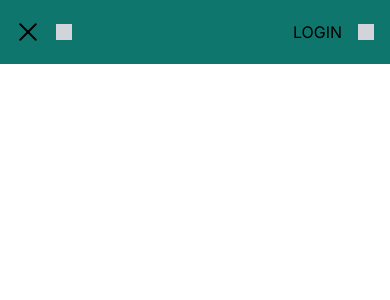
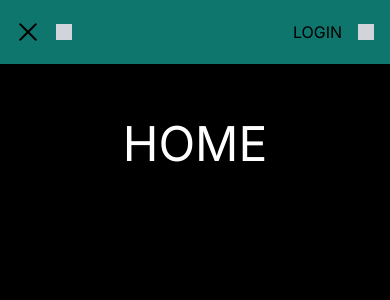
Before and after one commit to justinkwanchan/swing-schedule-front-end, a Next.js app: page / in a window 390 px wide. Both pictures are taken after a click on the button 28 px from the left and 32 px from the top of the page. Shown: the top 300 px of the page. Built offline with nearby package versions, Linux system fonts and the light colour scheme.

Commit message:
Refactor desktop and mobile navbars

```diff
--- /dev/null
+++ b/src/app/components/navigation/index.tsx
@@ -0,0 +1,18 @@
+import { useState } from 'react';
+import MobileNav from './mobile-nav';
+import Navbar from './navbar';
+
+export default function Navigation() {
+  const [isOpen, setIsOpen] = useState(false);
+
+  const toggleOpen = () => {
+    setIsOpen(!isOpen);
+  };
+
+  return (
+    <>
+      <MobileNav isOpen={isOpen} />
+      <Navbar isOpen={isOpen} toggleOpen={toggleOpen} />
+    </>
+  );
+}
--- /dev/null
+++ b/src/app/components/navigation/mobile-nav/index.tsx
@@ -0,0 +1,42 @@
+import Link from 'next/link';
+
+export default function MobileNav({ isOpen }: { isOpen: boolean }) {
+  return (
+    <section
+      id="mobile-menu"
+      className={`${
+        isOpen ? 'flex' : 'hidden'
+      } top-16 justify-center absolute w-full origin-top animate-open-menu flex-col bg-black text-5xl`}
+    >
+      <nav
+        className="flex min-h-screen flex-col items-center py-8"
+        aria-label="mobile"
+      >
+        <Link
+          href="/"
+          className="w-full py-6 text-center hover:opacity-90 text-white"
+        >
+          HOME
+        </Link>
+        <Link
+          href="/events"
+          className="w-full py-6 text-center hover:opacity-90"
+        >
+          ALL EVENTS
+        </Link>
+        <Link
+          href="/contribute"
+          className="w-full py-6 text-center hover:opacity-90"
+        >
+          HOW TO CONTRIBUTE
+        </Link>
+        <Link
+          href="/large-events"
+          className="w-full py-6 text-center hover:opacity-90"
+        >
+          LARGE EVENTS
+        </Link>
+      </nav>
+    </section>
+  );
+}
--- a/src/app/components/Hamburger.tsx
+++ b/src/app/components/navigation/navbar/Hamburger.tsx
@@ -1,11 +1,10 @@
-import { useState } from 'react';
-
-export default function Hamburger() {
-  const [isOpen, setIsOpen] = useState(false);
-
-  const handleClick = () => {
-    setIsOpen(!isOpen);
-  };
+export default function Hamburger({
+  isOpen,
+  handleClick,
+}: {
+  isOpen: boolean;
+  handleClick: () => void;
+}) {
   return (
     <button
       onClick={handleClick}
--- a/src/app/components/Navbar.tsx
+++ b/src/app/components/navigation/navbar/index.tsx
@@ -1,14 +1,21 @@
-'use client';
 import Link from 'next/link';
 import Hamburger from './Hamburger';
 
-export default function Navbar() {
+export default function Navbar({
+  isOpen,
+  toggleOpen,
+}: {
+  isOpen: boolean;
+  toggleOpen: () => void;
+}) {
   return (
     <nav className="bg-teal-700 mx-auto p-4 flex justify-between items-center">
       <div className="flex items-center gap-4">
-        <Hamburger />
+        {/* Mobile Menu */}
+        <Hamburger isOpen={isOpen} handleClick={toggleOpen} />
         <div className="bg-gray-300 w-4 h-4">{/* Montreal icon */}</div>
       </div>
+      {/* Desktop Menu */}
       <div className="hidden md:flex justify-between md:w-2/3 lg:w-1/2">
         <Link href="/">HOME</Link>
         <Link href="/events">ALL EVENTS</Link>
--- a/src/app/layout.tsx
+++ b/src/app/layout.tsx
@@ -1,7 +1,6 @@
 import type { Metadata } from 'next';
 import { Inter } from 'next/font/google';
 import './globals.css';
-import Navbar from './components/Navbar';
 
 const inter = Inter({ subsets: ['latin'] });
 
@@ -17,10 +16,7 @@ export default function RootLayout({
 }) {
   return (
     <html lang="en">
-      <body className={inter.className}>
-        <Navbar />
-        {children}
-      </body>
+      <body className={inter.className}>{children}</body>
     </html>
   );
 }
--- a/src/app/page.tsx
+++ b/src/app/page.tsx
@@ -1,7 +1,11 @@
-import Image from 'next/image';
+'use client';
+import Navigation from './components/navigation';
 
 export default function Home() {
   return (
-    <main className="flex min-h-screen flex-col items-center justify-between p-24"></main>
+    <>
+      <Navigation />
+      <main className="flex min-h-screen flex-col items-center justify-between p-24"></main>
+    </>
   );
 }
```
